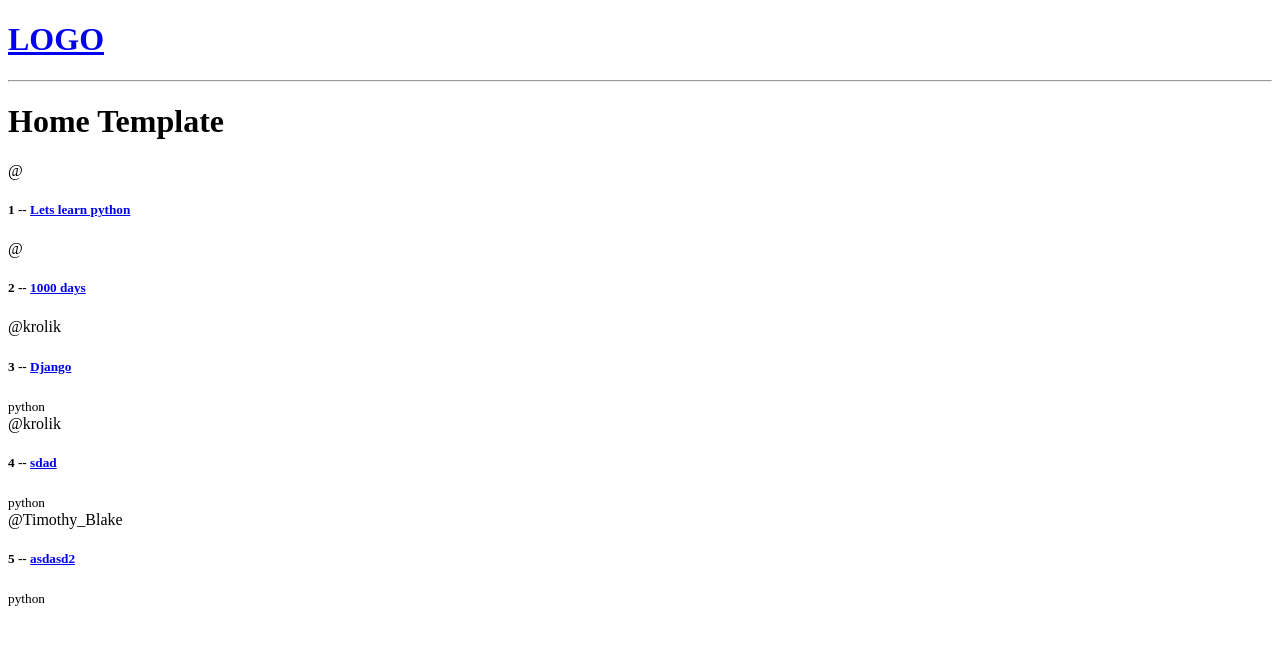
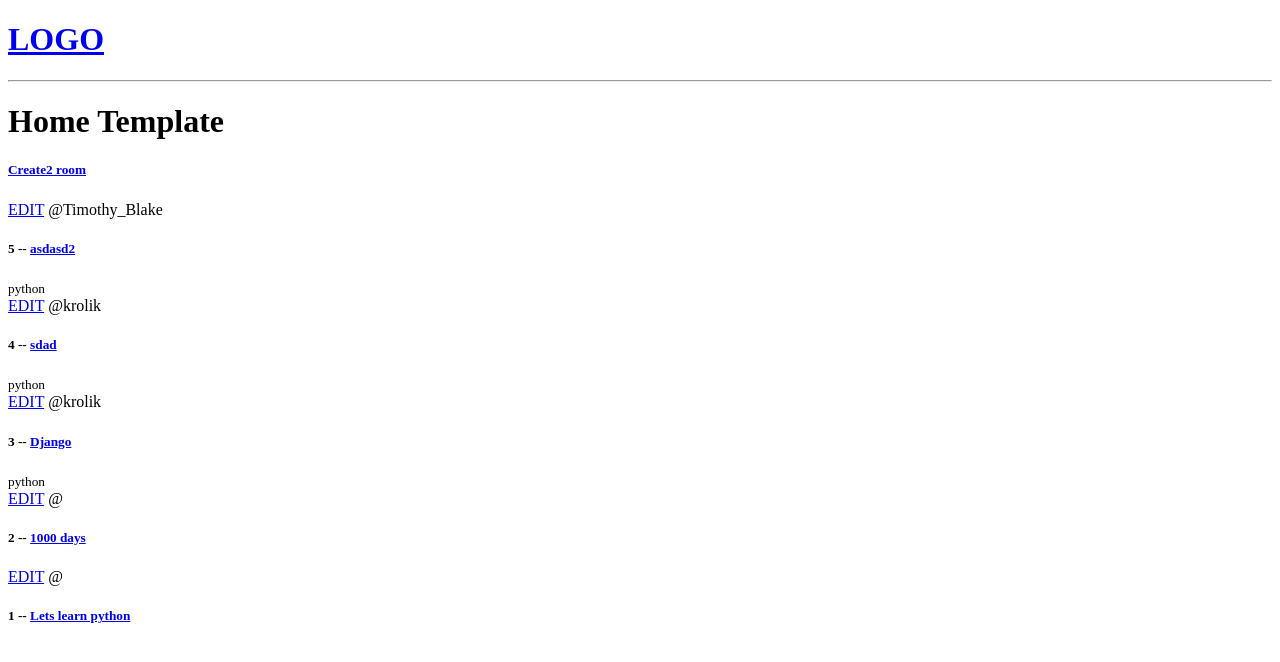
Before and after one commit to LukaszKrolicki/Advanced_Django_Project, a Django app: page / in a window 1280 px wide. Shown: the top 662 px of the page. Run offline with Django 4.2, Linux system fonts and the light colour scheme; data comes from the database, SQL or seed files in the repository; both versions use the stored data as it was after the commit.

Commit message:
creating, editing room added

```diff
--- a/base/models.py
+++ b/base/models.py
@@ -19,6 +19,8 @@
     updated = models.DateTimeField(auto_now=True)
     created = models.DateTimeField(auto_now_add=True)
 
+    class Meta:
+        ordering = ['-updated', '-created']
     def __str__(self):
         return self.name #  what to write when print()
 
--- a/base/templates/base/home.html
+++ b/base/templates/base/home.html
@@ -1,13 +1,16 @@
 {% extends 'main.html' %}
 
-{%block content %}
+{% block content %}
 
 <h1>Home Template</h1>
 
 <div>
+
+    <h5><a href="{% url 'create_room' %}">Create2 room</a></h5>
     <div>
         {% for room in rooms %}
             <div>
+                <a href="{% url 'update_room' room.id %}">EDIT</a>
                 <span>@{{room.host.username}}</span>
                 <h5>{{room.id}} -- <a href="{% url 'room' room.id %}">{{room.name}}</a></h5>
                 <small>{{room.topic.name}}</small>
--- a/base/urls.py
+++ b/base/urls.py
@@ -4,4 +4,7 @@
 urlpatterns=[
     path('', views.home, name="home"),
     path('room/<str:pk>', views.room, name="room"),
+
+    path('create_room/', views.createRoom, name="create_room"),
+    path('update_room/<str:pk>/', views.updateRoom, name="update_room")
 ]
--- a/base/views.py
+++ b/base/views.py
@@ -1,5 +1,6 @@
-from django.shortcuts import render
+from django.shortcuts import render, redirect
 from .models import Room
+from .forms import  RoomForm
 from django.http import HttpResponse
 
 
@@ -14,4 +15,28 @@
     context = {'room':room}
     return render(request, 'base/room.html', context)
 
+
+def createRoom(request):
+    form = RoomForm()
+
+    if request.method=='POST':
+        form=RoomForm(request.POST)
+        if form.is_valid():
+            form.save()
+            return redirect('home')
+    context = {'form': form}
+    return render(request, 'base/room_form.html', context)
 # Create your views here.
+
+
+def updateRoom(request, pk):
+    room = Room.objects.get(id=pk)
+    form = RoomForm(instance=room)
+
+    if request.method=='POST':
+        form = RoomForm(request.POST, instance=room)
+        if form.is_valid():
+            form.save()
+            return redirect('home')
+    context={'form': form}
+    return render(request, 'base/room_form.html', context)
```
Also changed, not shown: base/forms.py (added, +7 -0 lines), base/templates/base/room_form.html (added, +13 -0 lines), db.sqlite3.
